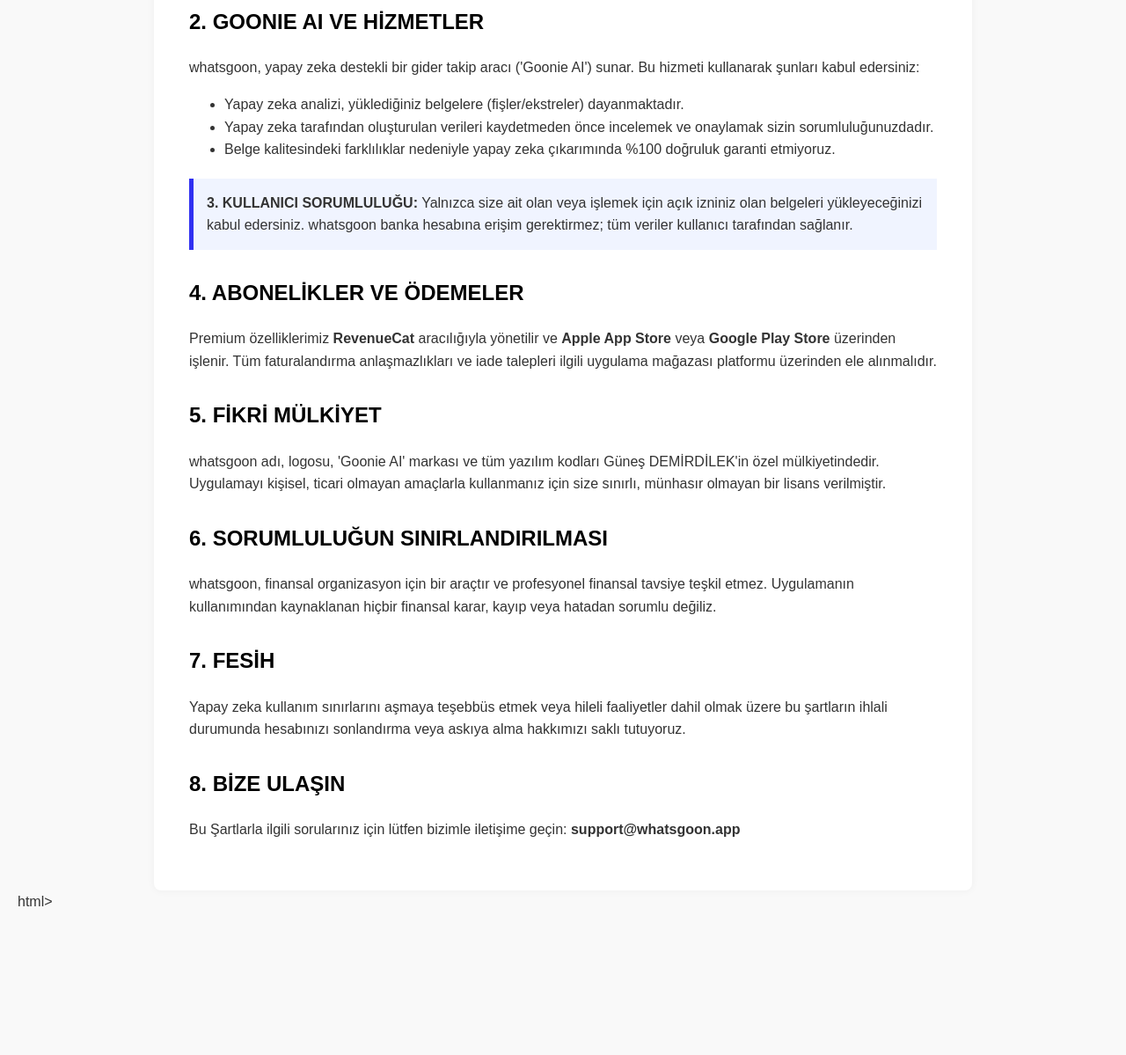
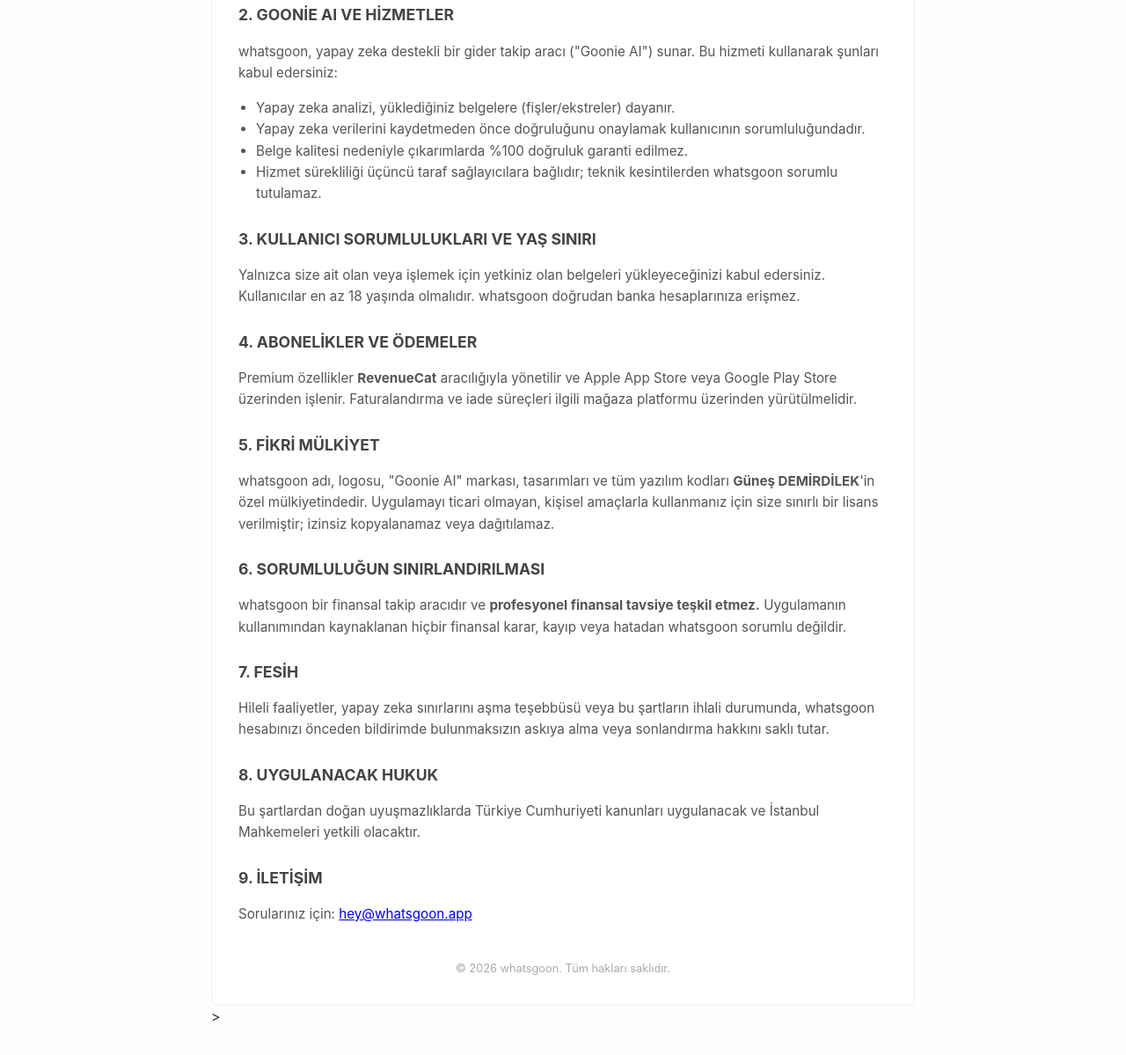
Before and after one commit to gunesdemirdilek/whatsgoon-website, a website built with Vite: page tr_terms.html in a window 1280 px wide. Shown: the part 355-1554 px from the top of the page at 88% size. Before the commit the page ends 1412 px from the top, so only its background shows below. Built offline with nearby package versions, Linux system fonts and the light colour scheme.

Commit message:
refactor: move terms to root and fix language redirection

```diff
--- a/index.html
+++ b/index.html
@@ -169,7 +169,7 @@
         <a href="#features" data-i18n="features">Features</a>
         <a href="#support" data-i18n="support">Support</a>
         <a href="/privacy.html" data-i18n="privacyPolicy">Privacy Policy</a>
-        <a href="/src/terms.html" data-i18n="termsOfService">Terms of Service</a>
+        <a href="/terms.html" data-i18n="termsOfService">Terms of Service</a>
       </div>
       <div class="app-links">
         <a href="https://play.google.com/store/apps/details?id=com.gdemirdilek.whatsgoonmobile">
--- a/src/main.ts
+++ b/src/main.ts
@@ -60,7 +60,7 @@ function updateLanguage(lang: string) {
   // Update specific link hrefs based on language
   const termsLink = document.querySelector('a[data-i18n="termsOfService"]');
   if (termsLink) {
-    termsLink.setAttribute('href', lang === 'tr' ? '/tr_terms.html' : '/src/tr_terms.html');
+    termsLink.setAttribute('href', lang === 'tr' ? '/tr_terms.html' : '/terms.html');
   }
 
   const privacyLink = document.querySelector('a[data-i18n="privacyPolicy"]') as HTMLAnchorElement | null;
--- a/tr_terms.html
+++ b/tr_terms.html
@@ -4,93 +4,113 @@
 <head>
     <meta charset="UTF-8">
     <meta name="viewport" content="width=device-width, initial-scale=1.0">
-    <title>Kullanım Şartları | whatsgoon</title>
+    <title>Kullanım Şartları - whatsgoon</title>
     <style>
         body {
-            font-family: Arial, sans-serif;
+            font-family: -apple-system, system-ui, sans-serif;
             line-height: 1.6;
             color: #333;
-            margin: 0;
-            padding: 20px;
-            background-color: #f9f9f9;
+            max-width: 800px;
+            margin: 0 auto;
+            padding: 40px 20px;
+            background: #fefefe;
         }
 
-        .container {
-            max-width: 850px;
-            margin: 0 auto;
+        .card {
             background: #fff;
-            padding: 40px;
+            padding: 30px;
             border-radius: 8px;
-            box-shadow: 0 0 10px rgba(0, 0, 0, 0.05);
+            border: 1px solid #eee;
         }
 
         h1 {
-            border-bottom: 2px solid #3030F1;
+            font-size: 1.8rem;
+            color: #000;
+            border-bottom: 2px solid #007AFF;
             padding-bottom: 10px;
-            color: #000;
         }
 
         h2 {
-            color: #000;
-            margin-top: 30px;
+            font-size: 1.1rem;
+            color: #444;
+            margin-top: 25px;
+            text-transform: uppercase;
         }
 
-        .clause {
-            background: #f0f4ff;
-            padding: 15px;
-            border-left: 5px solid #3030F1;
-            margin: 20px 0;
+        p,
+        li {
+            font-size: 0.95rem;
+            color: #555;
+        }
+
+        ul {
+            padding-left: 20px;
+        }
+
+        .footer {
+            margin-top: 40px;
+            text-align: center;
+            font-size: 0.8rem;
+            color: #aaa;
         }
     </style>
 </head>
 
 <body>
-    <div class="container">
-        <h1>KULLANIM ŞARTLARI</h1>
-        <p><strong>Son Güncelleme: 04 Mart 2026</strong></p>
+    <div class="card">
+        <h1>Kullanım Şartları</h1>
+        <p><strong>Son Güncelleme:</strong> 06 Mart 2026</p>
 
-        <h2>1. ŞARTLARIN KABULÜ</h2>
-        <p>Bu Kullanım Şartları, whatsgoon mobil uygulamasına ve web sitesine erişiminiz ve kullanımınızla ilgili olarak
-            sizinle <strong>Güneş DEMİRDİLEK (whatsgoon)</strong> arasında yapılan yasal olarak bağlayıcı bir
-            sözleşmedir.</p>
+        <h2>1. Şartların Kabulü</h2>
+        <p>Bu Kullanım Şartları, whatsgoon mobil uygulamasına ve web sitesine erişiminizle ilgili olarak sizinle
+            <strong>Güneş DEMİRDİLEK (whatsgoon)</strong> arasında yapılan yasal olarak bağlayıcı bir sözleşmedir.
+            Uygulamayı indirerek veya kullanarak bu şartları kabul etmiş sayılırsınız.
+        </p>
 
-        <h2>2. GOONIE AI VE HİZMETLER</h2>
-        <p>whatsgoon, yapay zeka destekli bir gider takip aracı ('Goonie AI') sunar. Bu hizmeti kullanarak şunları kabul
+        <h2>2. Goonie AI ve Hizmetler</h2>
+        <p>whatsgoon, yapay zeka destekli bir gider takip aracı ("Goonie AI") sunar. Bu hizmeti kullanarak şunları kabul
             edersiniz:</p>
         <ul>
-            <li>Yapay zeka analizi, yüklediğiniz belgelere (fişler/ekstreler) dayanmaktadır.</li>
-            <li>Yapay zeka tarafından oluşturulan verileri kaydetmeden önce incelemek ve onaylamak sizin
-                sorumluluğunuzdadır.</li>
-            <li>Belge kalitesindeki farklılıklar nedeniyle yapay zeka çıkarımında %100 doğruluk garanti etmiyoruz.</li>
+            <li>Yapay zeka analizi, yüklediğiniz belgelere (fişler/ekstreler) dayanır.</li>
+            <li>Yapay zeka verilerini kaydetmeden önce doğruluğunu onaylamak kullanıcının sorumluluğundadır.</li>
+            <li>Belge kalitesi nedeniyle çıkarımlarda %100 doğruluk garanti edilmez.</li>
+            <li>Hizmet sürekliliği üçüncü taraf sağlayıcılara bağlıdır; teknik kesintilerden whatsgoon sorumlu
+                tutulamaz.</li>
         </ul>
 
-        <div class="clause">
-            <strong>3. KULLANICI SORUMLULUĞU:</strong> Yalnızca size ait olan veya işlemek için açık izniniz olan
-            belgeleri yükleyeceğinizi kabul edersiniz. whatsgoon banka hesabına erişim gerektirmez; tüm veriler
-            kullanıcı tarafından sağlanır.
+        <h2>3. Kullanıcı Sorumlulukları ve Yaş Sınırı</h2>
+        <p>Yalnızca size ait olan veya işlemek için yetkiniz olan belgeleri yükleyeceğinizi kabul edersiniz.
+            Kullanıcılar en az 18 yaşında olmalıdır. whatsgoon doğrudan banka hesaplarınıza erişmez.</p>
+
+        <h2>4. Abonelikler ve Ödemeler</h2>
+        <p>Premium özellikler <strong>RevenueCat</strong> aracılığıyla yönetilir ve Apple App Store veya Google Play
+            Store üzerinden işlenir. Faturalandırma ve iade süreçleri ilgili mağaza platformu üzerinden yürütülmelidir.
+        </p>
+
+        <h2>5. Fikri Mülkiyet</h2>
+        <p>whatsgoon adı, logosu, "Goonie AI" markası, tasarımları ve tüm yazılım kodları <strong>Güneş
+                DEMİRDİLEK</strong>'in özel mülkiyetindedir. Uygulamayı ticari olmayan, kişisel amaçlarla kullanmanız
+            için size sınırlı bir lisans verilmiştir; izinsiz kopyalanamaz veya dağıtılamaz.</p>
+
+        <h2>6. Sorumluluğun Sınırlandırılması</h2>
+        <p>whatsgoon bir finansal takip aracıdır ve <strong>profesyonel finansal tavsiye teşkil etmez.</strong>
+            Uygulamanın kullanımından kaynaklanan hiçbir finansal karar, kayıp veya hatadan whatsgoon sorumlu değildir.
+        </p>
+
+        <h2>7. Fesih</h2>
+        <p>Hileli faaliyetler, yapay zeka sınırlarını aşma teşebbüsü veya bu şartların ihlali durumunda, whatsgoon
+            hesabınızı önceden bildirimde bulunmaksızın askıya alma veya sonlandırma hakkını saklı tutar.</p>
+
+        <h2>8. Uygulanacak Hukuk</h2>
+        <p>Bu şartlardan doğan uyuşmazlıklarda Türkiye Cumhuriyeti kanunları uygulanacak ve İstanbul
+            Mahkemeleri yetkili olacaktır.</p>
+
+        <h2>9. İletişim</h2>
+        <p>Sorularınız için: <a href="mailto:hey@whatsgoon.app">hey@whatsgoon.app</a></p>
+
+        <div class="footer">
+            &copy; 2026 whatsgoon. Tüm hakları saklıdır.
         </div>
-
-        <h2>4. ABONELİKLER VE ÖDEMELER</h2>
-        <p>Premium özelliklerimiz <strong>RevenueCat</strong> aracılığıyla yönetilir ve <strong>Apple App Store</strong>
-            veya <strong>Google Play Store</strong> üzerinden işlenir. Tüm faturalandırma anlaşmazlıkları ve iade
-            talepleri ilgili uygulama mağazası platformu üzerinden ele alınmalıdır.</p>
-
-        <h2>5. FİKRİ MÜLKİYET</h2>
-        <p>whatsgoon adı, logosu, 'Goonie AI' markası ve tüm yazılım kodları Güneş DEMİRDİLEK'in özel mülkiyetindedir.
-            Uygulamayı kişisel, ticari olmayan amaçlarla kullanmanız için size sınırlı, münhasır olmayan bir lisans
-            verilmiştir.</p>
-
-        <h2>6. SORUMLULUĞUN SINIRLANDIRILMASI</h2>
-        <p>whatsgoon, finansal organizasyon için bir araçtır ve profesyonel finansal tavsiye teşkil etmez. Uygulamanın
-            kullanımından kaynaklanan hiçbir finansal karar, kayıp veya hatadan sorumlu değiliz.</p>
-
-        <h2>7. FESİH</h2>
-        <p>Yapay zeka kullanım sınırlarını aşmaya teşebbüs etmek veya hileli faaliyetler dahil olmak üzere bu şartların
-            ihlali durumunda hesabınızı sonlandırma veya askıya alma hakkımızı saklı tutuyoruz.</p>
-
-        <h2>8. BİZE ULAŞIN</h2>
-        <p>Bu Şartlarla ilgili sorularınız için lütfen bizimle iletişime geçin: <strong>support@whatsgoon.app</strong>
-        </p>
     </div>
 </body>
 
--- a/vite.config.ts
+++ b/vite.config.ts
@@ -7,7 +7,7 @@ export default defineConfig({
             input: {
                 main: resolve(__dirname, 'index.html'),
                 privacy: resolve(__dirname, 'privacy.html'),
-                terms: resolve(__dirname, 'src/terms.html'),
+                terms: resolve(__dirname, 'terms.html'),
                 tr_terms: resolve(__dirname, 'tr_terms.html'),
             },
         },
```
Also changed, not shown: src/terms.html (deleted, +0 -95 lines), terms.html (added, +113 -0 lines).
